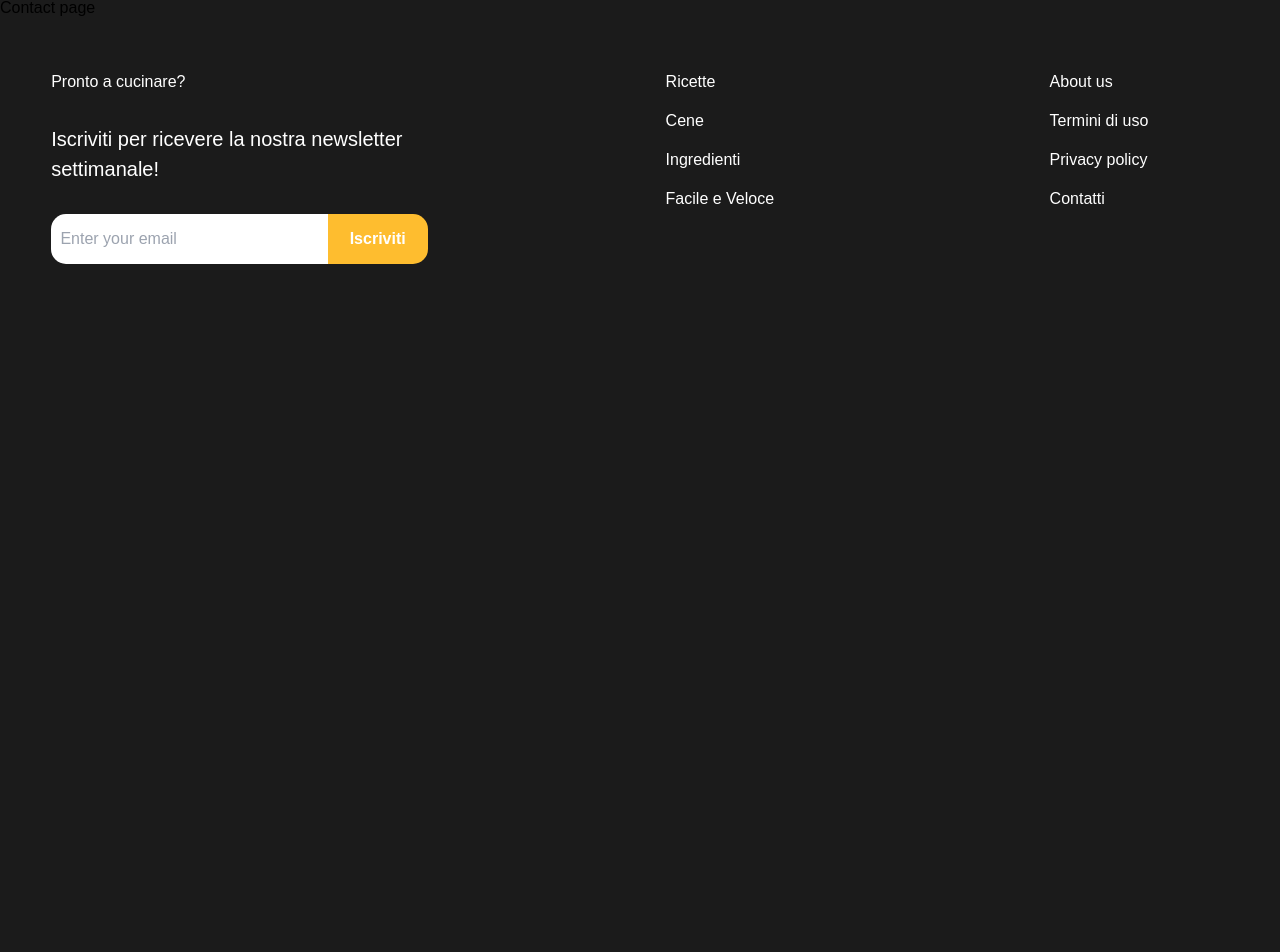
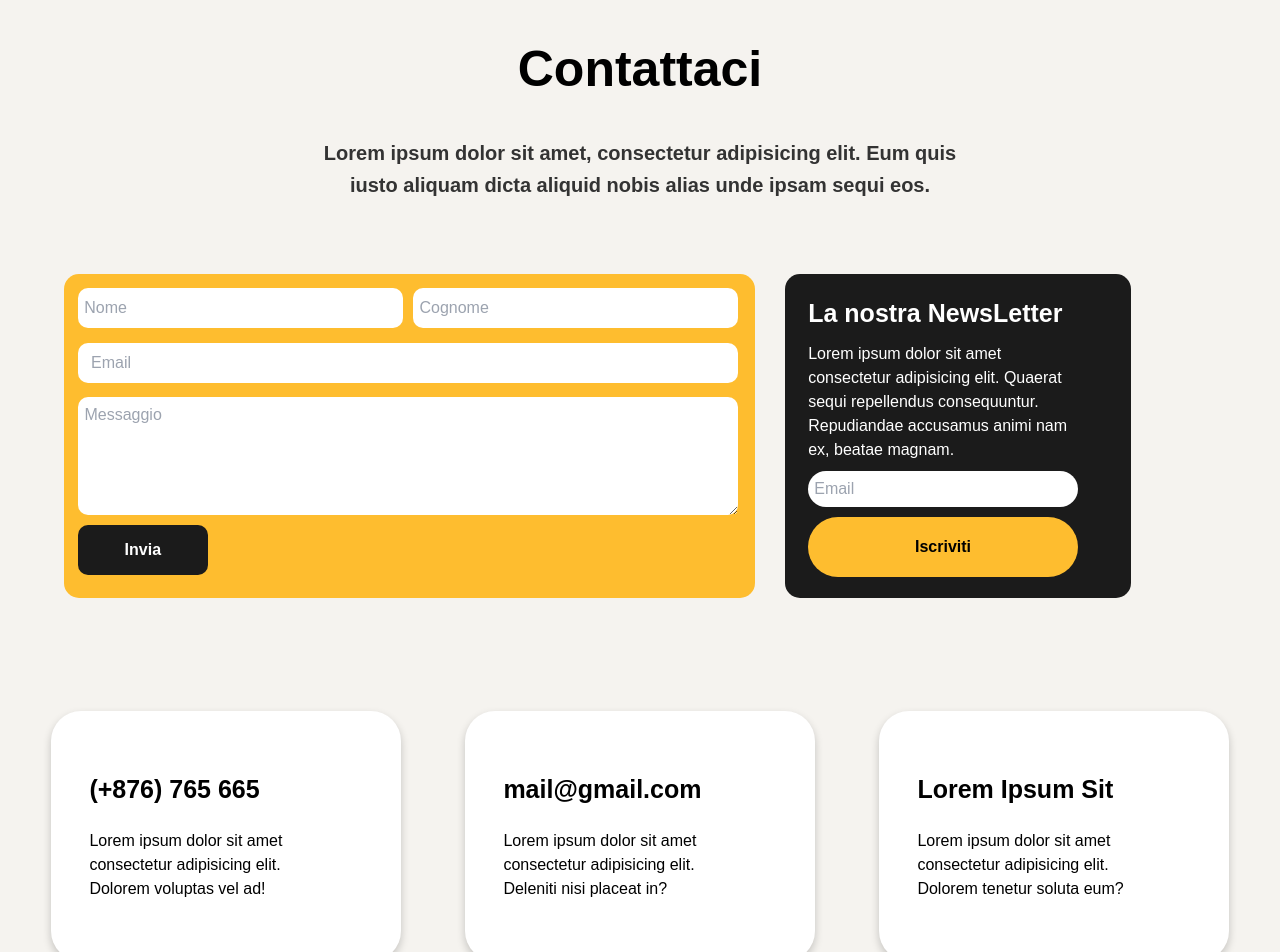
Before and after one commit to domasco01/Recipes__React, a React (Vite) app: page /contact in a window 1280 px wide. Shown: the part 94-1046 px from the top of the page. Before the commit the page ends 800 px from the top, so only its background shows below. Built offline with nearby package versions, Linux system fonts and the light colour scheme.

Commit message:
aggiunta pagina contatti

```diff
--- a/componenti/Contact.jsx
+++ b/componenti/Contact.jsx
@@ -1,8 +1,49 @@
+
+
 export default function Contact(){
 
     return(
-        <>
-            <h1>Contact page</h1>
-        </>
+        <div className="contact-page-container">
+            <div className="contact-page-container1">
+                <h1>Contattaci</h1>
+                <p>Lorem ipsum dolor sit amet, consectetur adipisicing elit. Eum quis iusto
+                    aliquam dicta aliquid nobis alias unde ipsam sequi eos.
+                </p>
+            </div>
+            <div className="contact-page-container2">
+                <div className="contact-page-container21">
+                    <form className="contact-page-form">
+                        <input type="text" id="nome-form" placeholder="Nome" />
+                        <input type="text" id="cognome-form" placeholder="Cognome" />
+                        <input type="email" id="email-form" placeholder="Email"/>
+                        <textarea  id="textarea-form" placeholder="Messaggio"></textarea>
+                        <button type="submit" id="btn-form">Invia</button>
+                    </form>
+                </div>
+                <div className="contact-page-container22">
+                    <h3>La nostra NewsLetter</h3>
+                    <p>Lorem ipsum dolor sit amet consectetur adipisicing elit. Quaerat sequi repellendus consequuntur.
+                        Repudiandae accusamus animi nam ex, beatae magnam.
+
+                    </p>
+                    <input type="email" placeholder="Email" />
+                    <button>Iscriviti</button>
+                </div>
+            </div>
+            <div className="contact-page-container3">
+                <div className="contact-page-card" id="card1">
+                    <h2>(+876) 765 665</h2>
+                    <p>Lorem ipsum dolor sit amet consectetur adipisicing elit. Dolorem voluptas vel ad!</p>
+                </div>
+                <div className="contact-page-card" id="card2">
+                    <h2>mail@gmail.com</h2>
+                    <p>Lorem ipsum dolor sit amet consectetur adipisicing elit. Deleniti nisi placeat in?</p>
+                </div>
+                <div className="contact-page-card" id="card3">
+                    <h2>Lorem Ipsum Sit</h2>
+                    <p>Lorem ipsum dolor sit amet consectetur adipisicing elit. Dolorem tenetur soluta eum?</p>
+                </div>
+            </div>
+        </div>
     )
 }
--- a/src/index.css
+++ b/src/index.css
@@ -1033,6 +1033,7 @@ a{
     width:100%;
     padding:30px;
     display:flex;
+    flex-flow: row wrap;
     justify-content:flex-start;
 }
 
@@ -1172,3 +1173,183 @@ a{
     color: #333;
     text-align:center;
 }
+
+.contact-page-container{
+    width:100%;
+    display:flex;
+    flex-direction:column;
+}
+
+.contact-page-container1{
+    width:100%;
+    height:30vh;
+    display:flex;
+    flex-direction:column;
+    justify-content:center;
+    align-items:center;
+    background-color:#F5F3EF;
+}
+
+.contact-page-container1 h1{
+    font-size:50px;
+    font-weight:bold;
+}
+
+.contact-page-container1 p{
+    margin-top:30px;
+    width:50%;
+    font-size: 20px;
+    font-weight:bold;
+    line-height: 1.6;
+    color: #333;
+    text-align:center;
+}
+
+.contact-page-container2{
+    width:100%;
+    height:50vh;
+    background-color:#F5F3EF;
+    display:flex;
+    padding:3% 5% ;
+}
+
+.contact-page-container21{
+    width:60%;
+    height:100%;
+    display:flex;
+    flex-direction:column;
+
+}
+
+.contact-page-form{
+    width:100%;
+    height:100%;
+    display:grid;
+    grid-template-columns: 49% 49%;
+	grid-template-rows: 15% 15% 40% 25%;
+	gap:10px;
+    background-color:#FEBD2F;
+    padding:2%;
+    border-radius:15px;
+}
+
+#nome-form{
+    width:100%;
+    height:40px;
+    grid-row:1;
+    grid-column:1;
+    padding:2%;
+    outline:none;
+    border-radius:10px;
+}
+
+#cognome-form{
+    width:100%;
+    height:40px;
+    grid-row:1;
+    grid-column:2;
+    padding:2%;
+    outline:none;
+    border-radius:10px;
+}
+
+#email-form{
+    width:100%;
+    height:40px;
+    grid-row:2;
+    grid-column:1/3;
+    padding:2%;
+    outline:none;
+    border-radius:10px;
+}
+
+#textarea-form{
+    width:100%;
+    height:100%;
+    grid-row:3;
+    grid-column:1/3;
+    padding:1%;
+    outline:none;
+    border-radius:10px;
+}
+
+#btn-form{
+    width:40%;
+    height:50px;
+    grid-row:4;
+    grid-column:1;
+    background:#1b1b1b;
+    border-radius:10px;
+    color:white;
+    font-weight:bold;
+}
+
+.contact-page-container22{
+    width:30%;
+    margin-left:30px;
+    height:100%;
+    background:#1b1b1b;
+    border-radius:15px;
+    display:flex;
+    flex-direction:column;
+    justify-content:space-evenly;
+    padding: 1% 2%;
+}
+
+.contact-page-container22 h3{
+    font-weight:bold;
+    font-size:25px;
+    color:white;
+}
+
+.contact-page-container22 p{
+    color:white;
+    width:90%;
+
+}
+
+.contact-page-container22 input{
+    width:90%;
+    padding:2%;
+    outline:none;
+    border-radius:25px;
+}
+
+.contact-page-container22 button{
+    background:#FEBD2F;
+    width:90%;
+    height:60px;
+    border-radius:30px;
+    font-weight:bold;
+}
+
+.contact-page-container3{
+    width:100%;
+    height:50vh;
+    background:#F5F3EF;
+    display:flex;
+    justify-content:center;
+    align-items:center;
+    gap:5%;
+}
+
+.contact-page-card{
+    width:350px;
+    height:250px;
+    background-color:white;
+    border-radius:30px;
+    box-shadow: 0 4px 8px rgba(0, 0, 0, 0.2);
+    display:flex;
+    flex-direction:column;
+    justify-content:space-evenly;
+    padding:3%;
+}
+
+.contact-page-card h2{
+    font-size:25px;
+    font-weight:bold;
+}
+
+.contact-page-card p{
+    width:90%;
+}
```
